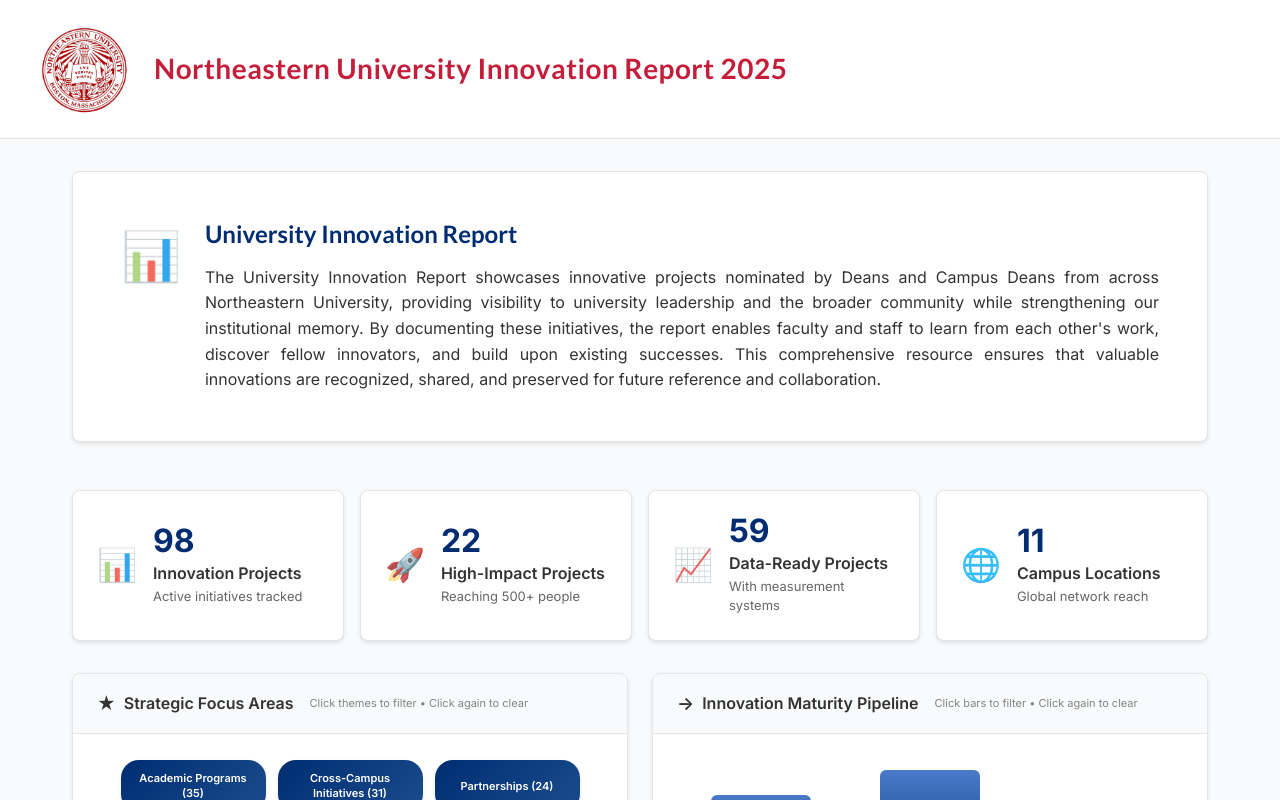
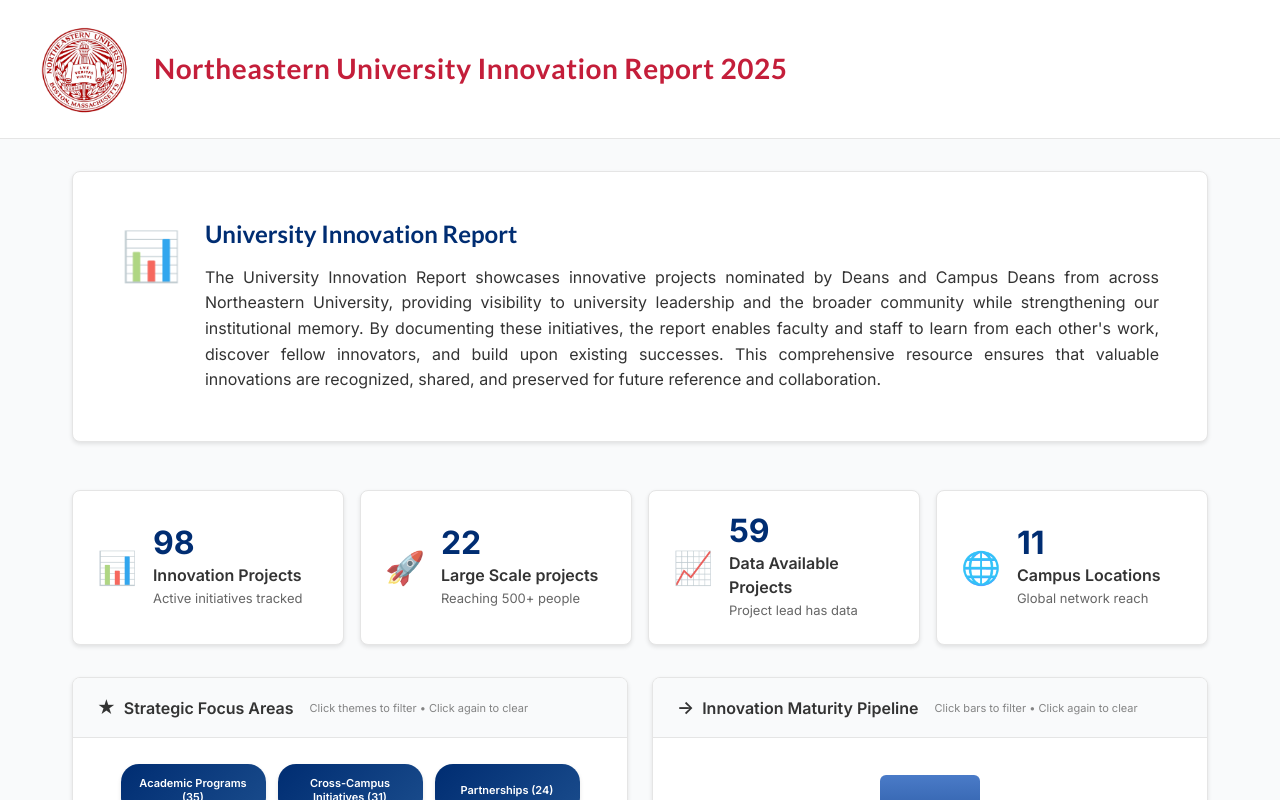
Before and after one commit to markynsai91/Northeastern_Innovation_dashboard, a React (Vite) app: page / in a window 1280 px wide. Shown: the top 800 px of the page. Built offline with nearby package versions, Linux system fonts and the light colour scheme.

Commit message:
Change Metric Term names

```diff
--- a/src/components/MetricsGrid.jsx
+++ b/src/components/MetricsGrid.jsx
@@ -70,7 +70,7 @@
         <div className="metric-icon">🚀</div>
         <div className="metric-content">
           <div className="metric-number">{metrics.highImpact}</div>
-          <div className="metric-label">High-Impact Projects</div>
+          <div className="metric-label">Large Scale projects</div>
           <div className="metric-description">Reaching 500+ people</div>
         </div>
       </div>
@@ -80,8 +80,8 @@
         <div className="metric-icon">📈</div>
         <div className="metric-content">
           <div className="metric-number">{metrics.dataReady}</div>
-          <div className="metric-label">Data-Ready Projects</div>
-          <div className="metric-description">With measurement systems</div>
+          <div className="metric-label">Data Available Projects</div>
+          <div className="metric-description">Project lead has data</div>
         </div>
       </div>
 
```
